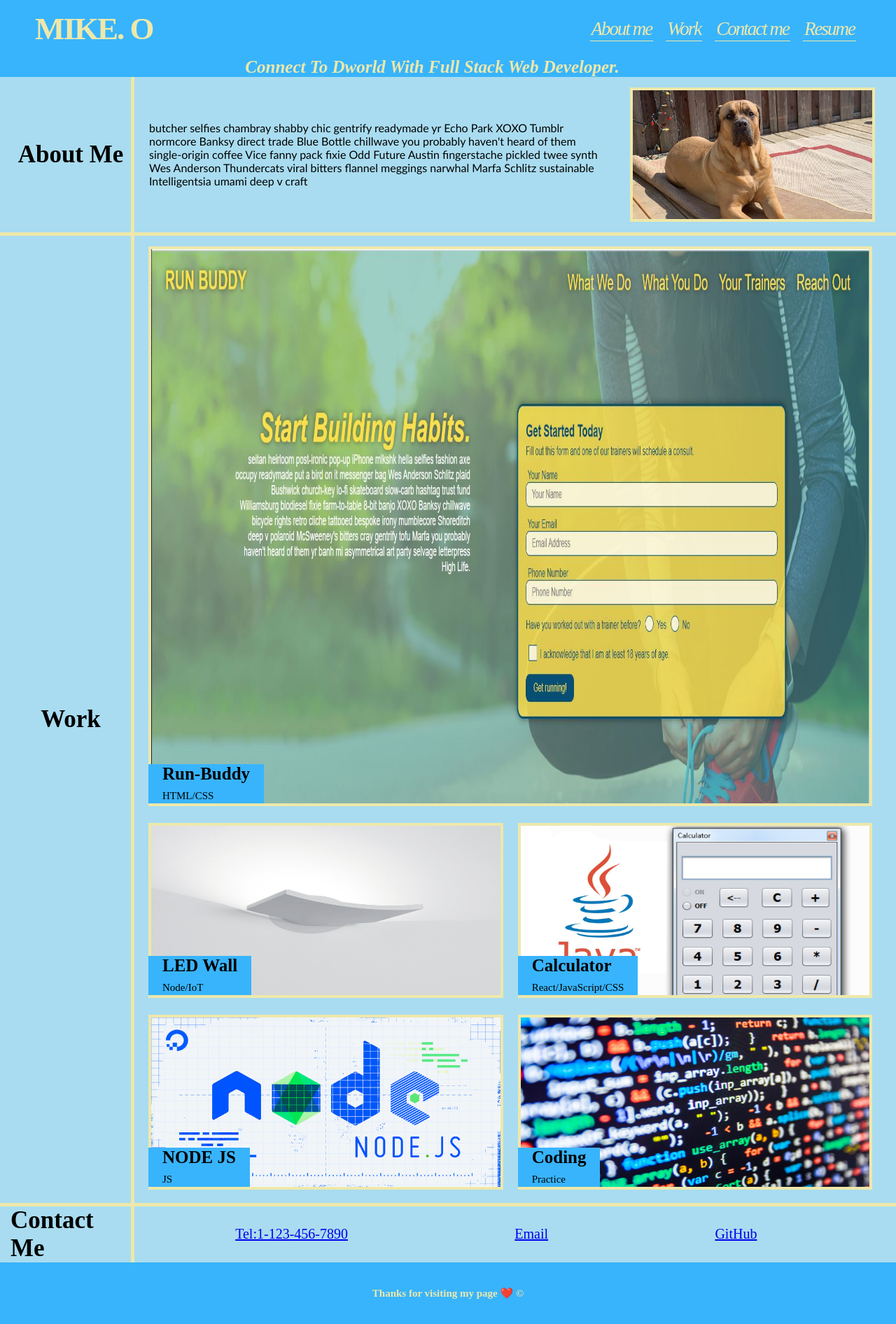
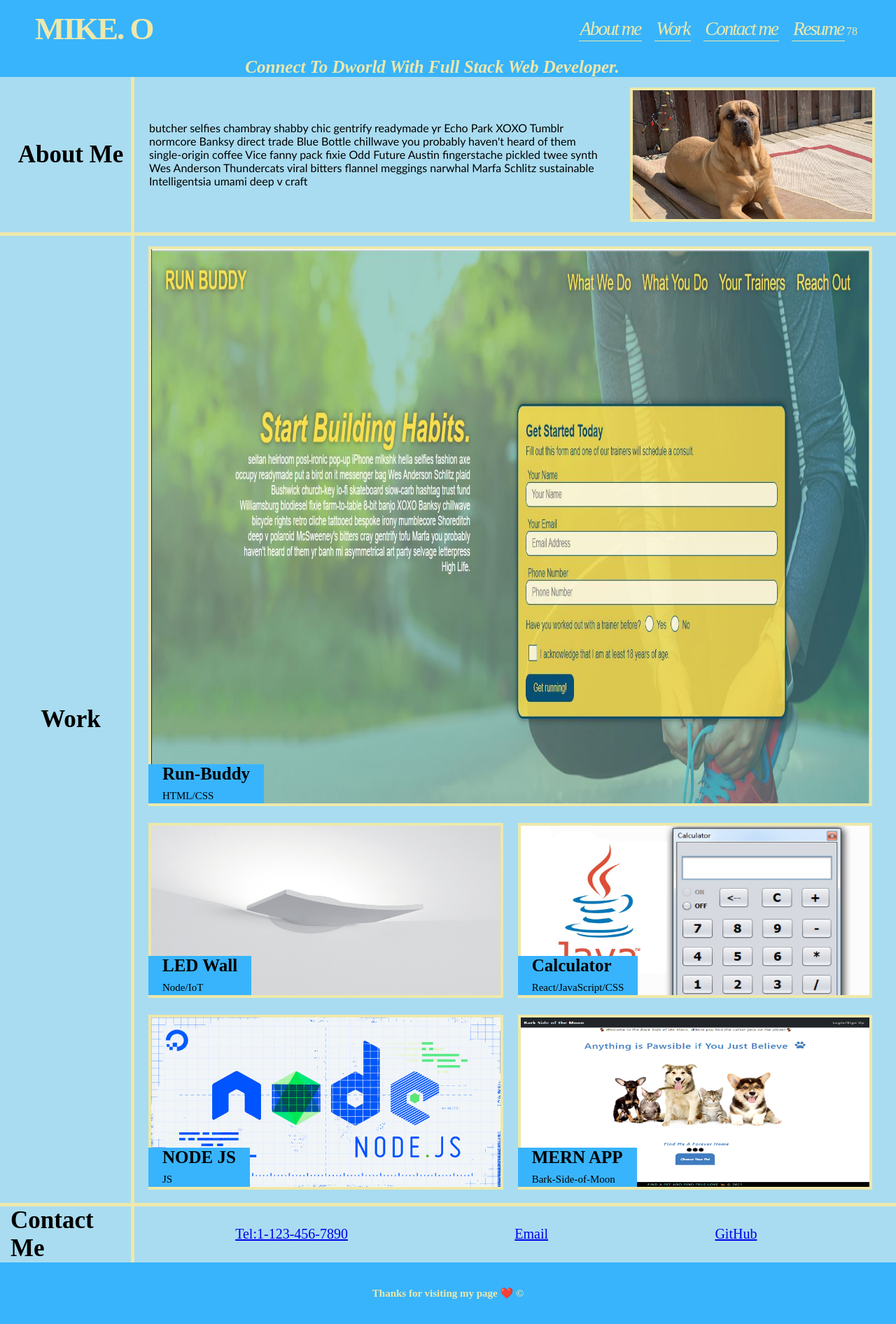
Before and after one commit to Wizeeee/My-Portfolio, a plain HTML site: page index.html in a window 1280 px wide. Shown: the whole page at 70% size. Drawn offline with Linux system fonts and the light colour scheme.

Commit message:
add assignment link

```diff
--- a/index.html
+++ b/index.html
@@ -22,9 +22,7 @@
           <li>
             <a href="#contact-me">Contact me</a>
           </li>
-          <li>
-            <a href="#Resume">Resume</a>
-          </li>
+          <li><a href="#Resume">Resume</a>78</li>
         </ul>
       </nav>
       <h2 class="Subtitle">
@@ -100,9 +98,11 @@
           </div>
           <!--RUN-BUDDY card section-->
           <div class="run-buddy">
-            <h3>Coding<br /><span>Practice</span></h3>
-            <a href="./inprogress.html"
-              ><img src="./assets/images/code.jpg" alt="digital node picture"
+            <h3>MERN APP<br /><span>Bark-Side-of-Moon</span></h3>
+            <a href="https://cryptic-hollows-09419.herokuapp.com/"
+              ><img
+                src="./assets/images/sc-bark-side-of-moon.png"
+                alt="A MERN application that connects pet lovers to pets that are in desperate need of a good home"
             /></a>
           </div>
         </div>
```
Also changed, not shown: assets/images/sc-bark-side-of-moon.png (added).
